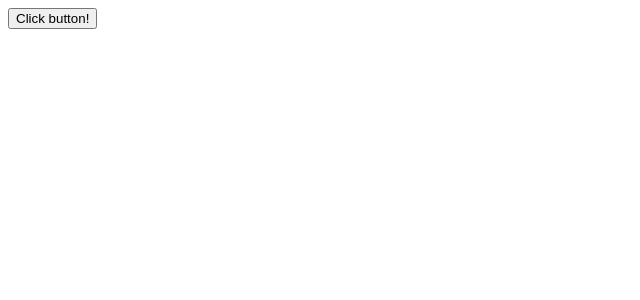
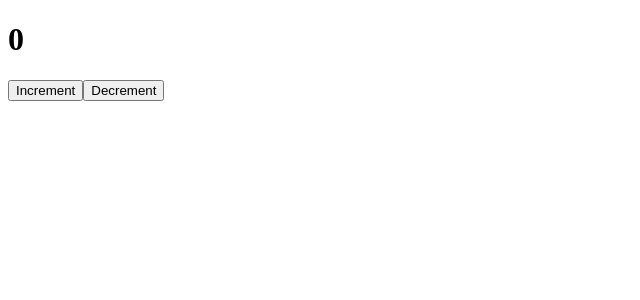
Before and after one commit to AndreiAvdko/reactExampleApp, a React (Create React App) app: page / in a window 1280 px wide. Shown: the top 300 px of the page, without its empty margins (0-640 px from the left). Built offline with nearby package versions, Linux system fonts and the light colour scheme.

Commit message:
Отображение изменения состояния переменной на странице

```diff
--- a/src/App.js
+++ b/src/App.js
@@ -1,12 +1,45 @@
-import React from "react";
+import React, { useState } from "react";
 
 function App() {
+
+  // Каждый компонент обладает состоянием
+  // При изменении состояния React изменяет компонент перерендеривая его
+
+
+  /* В данном примере изменение переменной не будет отображаться в заголовке
+  let likes = 5;
+
+  function increment() {
+    likes++;
+    console.log(likes);
+  }
+
   return (
     <div className="App">
-        Приложение работает!
-        <button>Приложение</button>
+        <h1>{likes}</h1>
+        <button onClick={increment}>Increment</button>
+        <button onClick={()=> { likes--; console.log(likes) }}>Decrement</button>
     </div>
   );
+  */
+
+
+  // В данном примере всё работает
+  const [likes, setLikes] = useState(0); // переменная в которой находится состояние отображаемого значения
+
+  function increment() {
+    // Изменяем с помощью специального метода
+    setLikes(likes+1);
+  }
+
+  return (
+    <div className="App">
+        <h1>{likes}</h1>
+        <button onClick={increment}>Increment</button>
+        <button onClick={()=> { setLikes(likes-1) }}>Decrement</button>
+    </div>
+  );
+
 }
 
 export default App;
--- a/src/index.js
+++ b/src/index.js
@@ -2,28 +2,8 @@ import React from 'react';
 import ReactDOM from 'react-dom';
 import App from './App';
 
-/*
-const root = ReactDOM.createRoot(document.getElementById('root'));
-root.render(
-  <React.StrictMode>
-    <App />
-  </React.StrictMode>
-);
-*/
 
-
-/* ReactDOM.render(
-  <div>
-      Приложение работает!
-      <button>Click button!</button>
-  </div>,
+ReactDOM.render(
+  <App/>,
   document.getElementById('root')
 );
-*/
-
-ReactDOM.render(
-  React.createElement('button', {
-    onClick: ()=> console.log('click button')
-  }, "Click button!"),
-  document.getElementById('root')
-);
```
